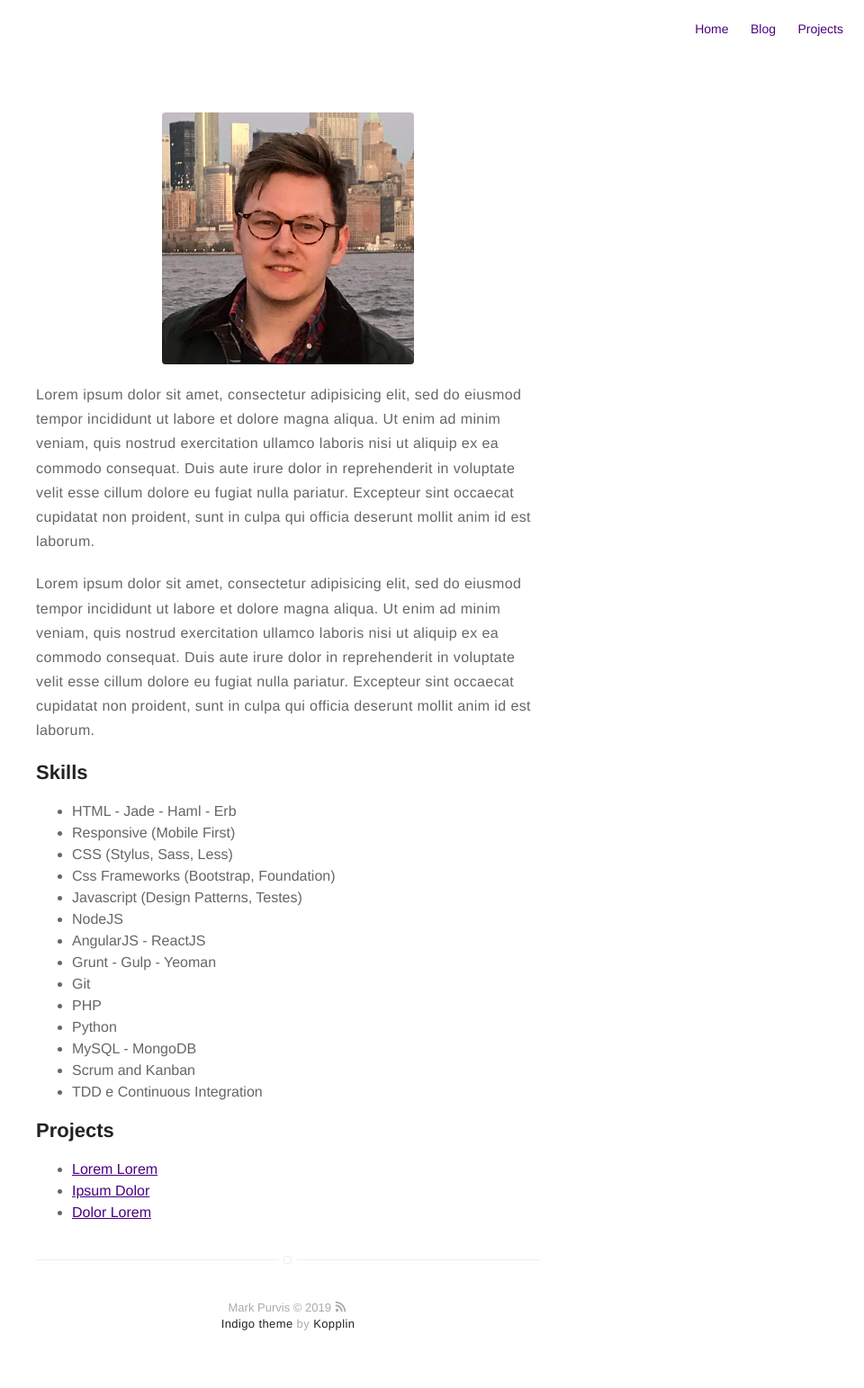
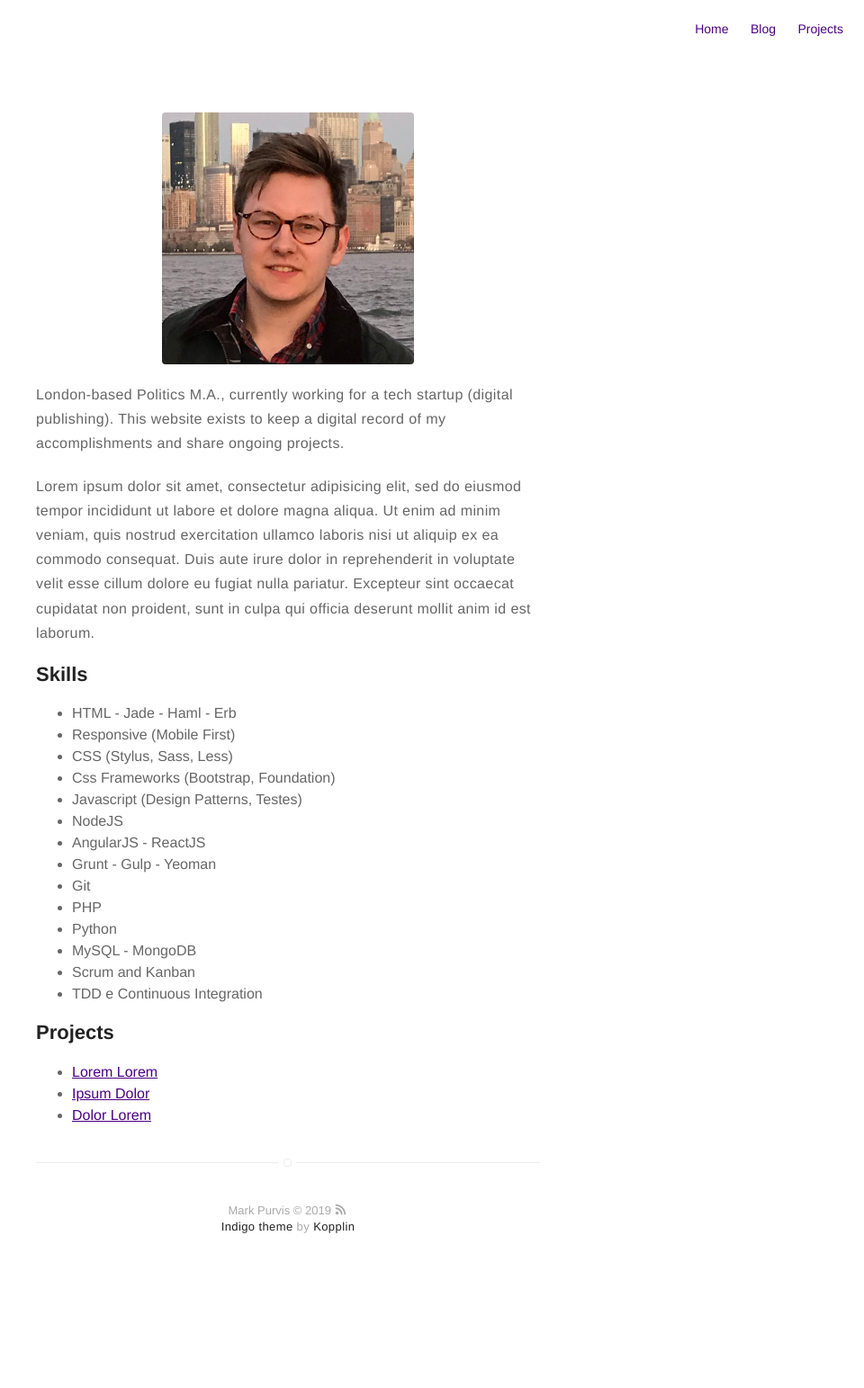
Before and after one commit to markprvs/markprvs.github.io, a Jekyll site: the page built from about.md, in a window 1280 px wide. Shown: the whole page at 90% size, without its empty margins (320-1280 px from the left). Built offline with Jekyll 4.4.1, drawn with Linux system fonts in a browser that asks for light colours; after the commit the page ends 1435 px from its top, so only the background shows below that.

Commit message:
second attempt about page

```diff
--- a/about.md
+++ b/about.md
@@ -4,12 +4,7 @@ layout: page
 ---
 ![Profile Image]({{ site.url }}/{{ site.picture }})
 
-<p>Lorem ipsum dolor sit amet, consectetur adipisicing elit, sed do eiusmod
-tempor incididunt ut labore et dolore magna aliqua. Ut enim ad minim veniam,
-quis nostrud exercitation ullamco laboris nisi ut aliquip ex ea commodo
-consequat. Duis aute irure dolor in reprehenderit in voluptate velit esse
-cillum dolore eu fugiat nulla pariatur. Excepteur sint occaecat cupidatat non
-proident, sunt in culpa qui officia deserunt mollit anim id est laborum.</p>
+<p>London-based Politics M.A., currently working for a tech startup (digital publishing). This website exists to keep a digital record of my accomplishments and share ongoing projects.</p>
 
 <p>Lorem ipsum dolor sit amet, consectetur adipisicing elit, sed do eiusmod
 tempor incididunt ut labore et dolore magna aliqua. Ut enim ad minim veniam,
```
